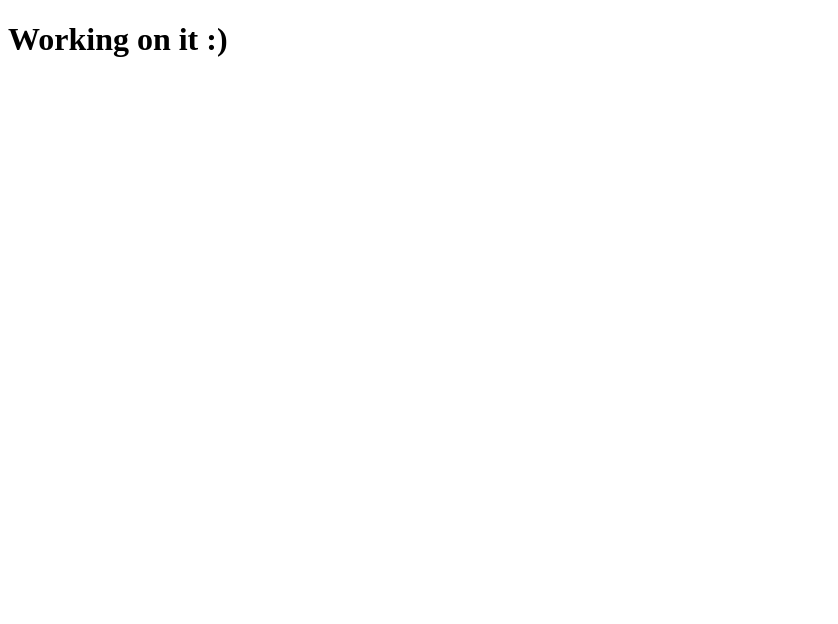
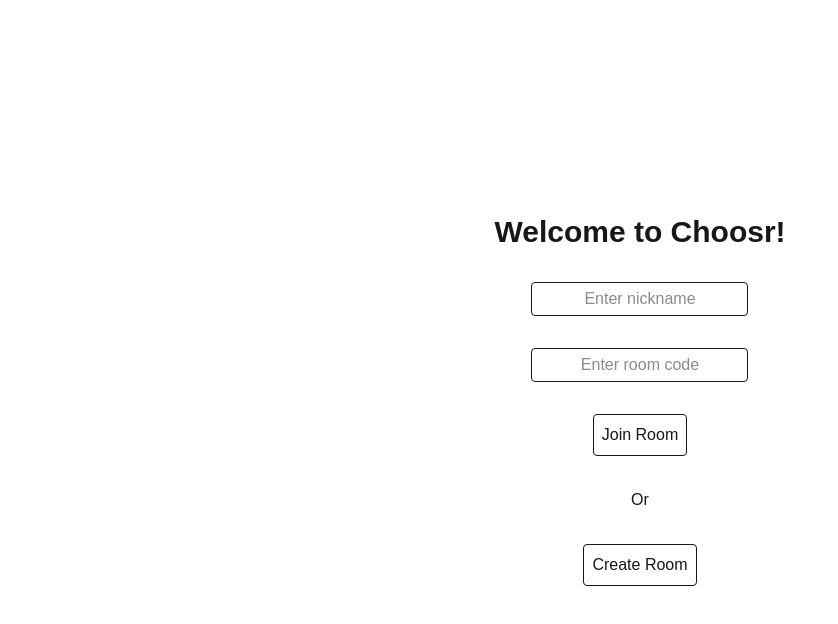
Before and after one commit to m0cah/choosr, a Next.js app: page / in a window 1280 px wide. Shown: the top 624 px of the page, without its empty margins (0-838 px from the left). Built offline with nearby package versions, Linux system fonts and the light colour scheme.

Commit message:
Added langing page with initial api request

```diff
--- /dev/null
+++ b/app/_lib/input.ts
@@ -0,0 +1,19 @@
+function isValidSixDigitRoomCode(str: string) {
+  return /^\d{6}$/.test(str);
+}
+
+function validateRoomRequestInput(nickname: string, roomCode: string, createRoom: boolean): boolean{
+    //step 1: Validate nickname (Allow any username as long as it isnt empty)
+    if(nickname.length === 0){
+        return false;
+    }
+    else if(!createRoom){ //If we are joining a room
+        if(!isValidSixDigitRoomCode(roomCode)){
+            return false;
+        }
+    }
+    return true; //We are either creating a room and have already verified the nickname
+                //Or we are joining a room and have verified nickname and room number
+}
+
+export {validateRoomRequestInput}
--- /dev/null
+++ b/app/_lib/room-manager.ts
@@ -0,0 +1,12 @@
+const MAX_ROOM_NUMBER = 999999;
+const MIN_ROOM_NUMBER = 100000;
+
+
+function generateUniqueRoomId(existingRoomNumbers: Set<number>): number {
+    let roomNumber: number;
+    do {
+        roomNumber = Math.floor(Math.random() * (MAX_ROOM_NUMBER - MIN_ROOM_NUMBER + 1)) + MIN_ROOM_NUMBER;
+    } while (existingRoomNumbers.has(roomNumber));
+
+    return roomNumber;
+}
--- /dev/null
+++ b/app/_lib/user-manager.ts
@@ -0,0 +1,7 @@
+function generateUniqueId(): string {
+    return ""
+}
+
+
+
+export { generateUniqueId }
--- /dev/null
+++ b/app/api/rooms/route.ts
@@ -0,0 +1,11 @@
+import { NextResponse } from 'next/server'
+
+// Remember to configure CORS
+
+export async function POST(req: Request){
+  const roomRequestData = await (req.json());
+
+  console.log(roomRequestData);
+
+  return NextResponse.json({status: 200, message: "Request Received!"}); //Change to 201 when we actually create the room Data Structure.
+}
--- a/app/globals.css
+++ b/app/globals.css
@@ -1,6 +1,6 @@
-/*@import "tailwindcss"; */
+@import "tailwindcss";
 
-/*
+
 :root {
   --background: #ffffff;
   --foreground: #171717;
@@ -25,4 +25,3 @@ body {
   color: var(--foreground);
   font-family: Arial, Helvetica, sans-serif;
 }
-*/
--- a/app/page.tsx
+++ b/app/page.tsx
@@ -1,5 +1,75 @@
+'use client'
+
+import { useRef, useState } from "react";
+import type { RoomRequestData } from "@/types/requests"
+import { validateRoomRequestInput } from "./_lib/input";
+import { create } from "domain";
+
+
 export default function Home() {
+
+  const nicknameRef = useRef<HTMLInputElement>(null);
+  const roomRef = useRef<HTMLInputElement>(null);
+
+  const buildRequest = (createRoom: boolean) : RoomRequestData => {
+    let nickname = nicknameRef.current?.value.trim() ?? "";
+    let roomCode = roomRef.current?.value.trim() ?? "";
+
+    let roomRequestData: RoomRequestData;
+
+    if(!validateRoomRequestInput(nickname, roomCode, createRoom)){
+      roomRequestData = {
+        nickname: "",
+        roomCode: "",
+        createRoom: false,
+        errorOnRoomRequest: true
+      }
+    }
+    else{
+      roomRequestData = {
+        nickname: nickname,
+        roomCode: roomCode,
+        createRoom: createRoom,
+        errorOnRoomRequest: false
+      }
+    }
+
+    return roomRequestData
+  }
+
+  const handleRoomRequest = async (createRoom: boolean) => {
+    const roomData: RoomRequestData = buildRequest(createRoom);
+    if(roomData.errorOnRoomRequest){
+      console.log("There was an error processing this request");
+    }
+    else {
+      const res = await fetch("/api/rooms", {
+      method: "POST",
+      headers: { "Content-Type": "application/json" },
+      body: JSON.stringify(roomData),
+      });
+    }
+  }
+
   return (
-      <h1>Working on it :)</h1>
+    <div className="min-h-screen grid place-items-center">
+      <div className="grid place-items-center text-center gap-8">
+        <h1 className="text-3xl font-bold">Welcome to Choosr!</h1>
+
+        <input className="w-fit text-center border rounded black p-1"
+               placeholder="Enter nickname"
+               ref={nicknameRef}/>
+
+        <input className="w-fit text-center border rounded black p-1"
+               placeholder="Enter room code"
+               ref={roomRef}/>
+
+        <button className="border rounded black p-2" onClick={() => {handleRoomRequest(false)}}>Join Room</button>
+
+        <p className="">Or</p>
+
+        <button className="border rounded black p-2" onClick={() => {handleRoomRequest(true)}}>Create Room</button>
+      </div>
+    </div>
       );
 }
--- /dev/null
+++ b/types/requests.ts
@@ -0,0 +1,8 @@
+type RoomRequestData = {
+    nickname: string,
+    roomCode: string,
+    createRoom: boolean
+    errorOnRoomRequest: boolean,
+}
+
+export type {RoomRequestData}
```
Also changed, not shown: 1 other file (tests, documents, lock files or other folders).
